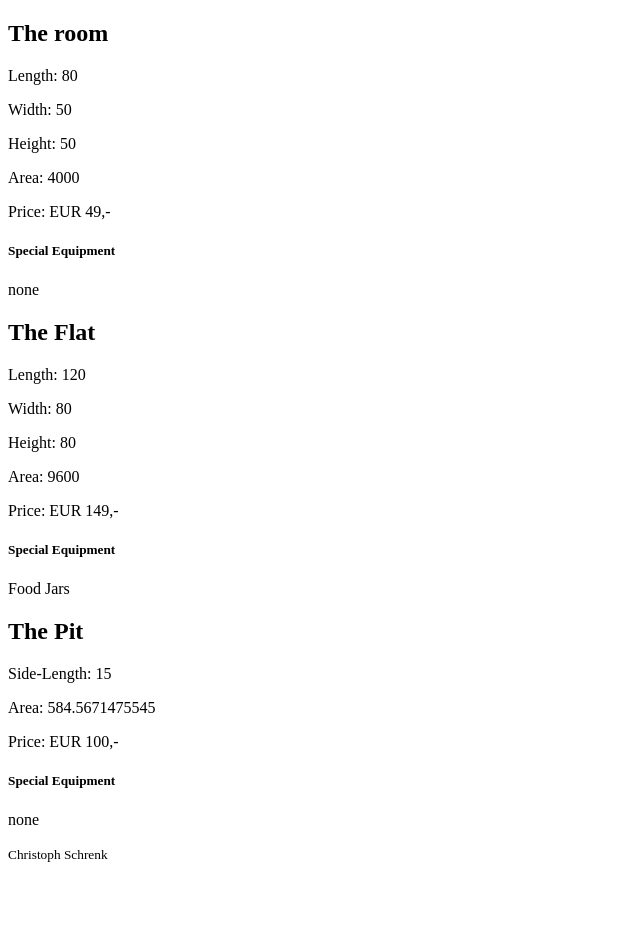
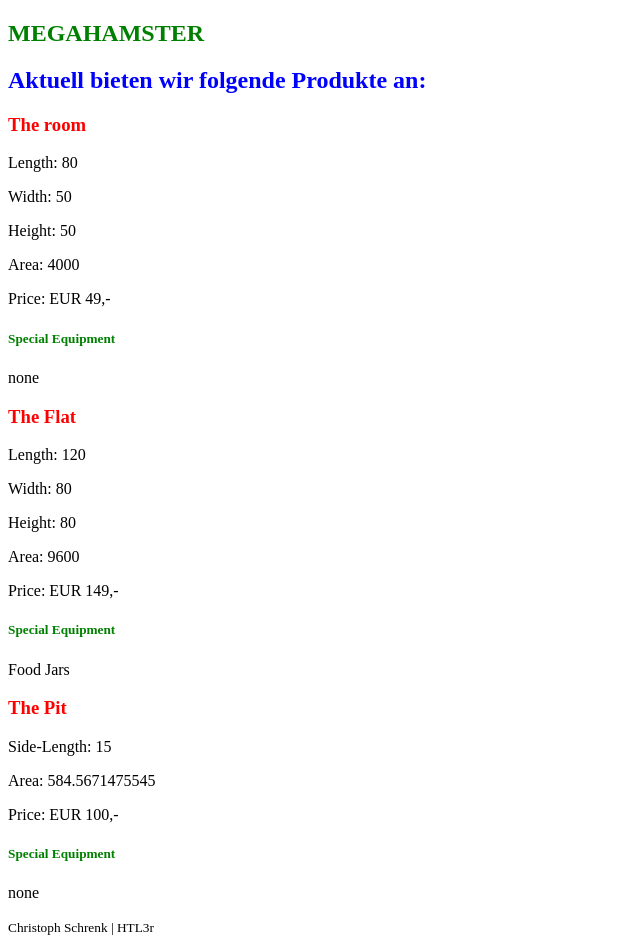
Before and after one commit to Christoph-SCR/MegaHamsterSCR, a PHP site: page / in a window 1280 px wide. Shown: the whole page, without its empty margins (0-640 px from the left). Before the commit the page ends 862 px from the top, so only its background shows below. Run offline with PHP 8.4, Linux system fonts and the light colour scheme.

Commit message:
Abstrakte Klasse/Methode erstellt

```diff
--- a/classes/octagon.php
+++ b/classes/octagon.php
@@ -38,11 +38,11 @@ class octagon extends room {
 
         return <<<ENDE
                 <div class="product">
-                    <h1>$name</h1>
+                    <h3 style="color:red">$name</h3>
                     <p>Side-Length: $sidelength</p>
                     <p>Area: $area</p>
                     <p>Price: $price</p>
-                    <h5>Special Equipment</h5>
+                    <h5 style="color:green">Special Equipment</h5>
                     <p>$features</p>
                 </div>
 ENDE;
--- a/classes/rectangle.php
+++ b/classes/rectangle.php
@@ -7,7 +7,7 @@ class rectangle extends room {
     private $width;
     private $height;
 
-    public function __construct($n, $p, $x, $l, $w, $h)
+public function __construct($n, $p, $x, $l, $w, $h)
     {
         $this->length = $l;
         $this->width = $w;
@@ -44,7 +44,7 @@ class rectangle extends room {
     }
 
 
-    public function toHTML() {
+    public function toHTML(){
         $features = $this->getSpecialFeatures();
         $price = $this->getPreis();
         $length = $this->getLength();
@@ -55,13 +55,13 @@ class rectangle extends room {
 
         return <<<ENDE
              <div class="product">
-                <h1>$name</h1>
+                <h3 style="color:red">$name</h3>
                 <p>Length: $length</p>
                 <p>Width: $width</p>
                 <p>Height: $height</p>
                 <p>Area: $area</p>
                 <p>Price: $price</p>
-                <h5>Special Equipment</h5>
+                <h5 style="color:green">Special Equipment</h5>
                 <p>$features</p>
              </div>
 ENDE;
--- a/classes/room.php
+++ b/classes/room.php
@@ -5,10 +5,10 @@ abstract class room
     private $price;
     private $SpecialFeatures;
 
-    public function __construct($n, $p, $x)
+    public function __construct($name, $preis, $x)
     {
-        $this->name = $n;
-        $this->price = $p;
+        $this->name = $name;
+        $this->price = $preis;
         $this->SpecialFeatures = $x;
     }
 
@@ -41,4 +41,7 @@ abstract class room
         return $this->getName() . ' - ' . $this->getPrice();
     }
 
+    public abstract function toHTML();
+
+    public abstract function getArea();
 }
--- a/index.php
+++ b/index.php
@@ -5,24 +5,25 @@
 </head>
 <body>
     <section id="list-products">
+        <h1 style="color:green">MEGAHAMSTER</h1>
+        <h2 style="color:blue">Aktuell bieten wir folgende Produkte an:</h2>
         <?php
 
         include('classes/room.php');
         include('classes/rectangle.php');
         include('classes/octagon.php');
 
-        $array_rooms = [new rectangle('The room','EUR 49,-','none','80', '50','50')
-            ,new rectangle('The Flat','EUR 149,-','Food Jars','120','80','80')
-            ,new octagon('The Pit','EUR 100,-','none','15')];
+        $array_rooms = [new rectangle('The room','EUR 49,-','none','80', '50','50'),
+            new rectangle('The Flat','EUR 149,-','Food Jars','120','80','80'),
+            new octagon('The Pit','EUR 100,-','none','15')];
 
         foreach ($array_rooms as $room) {
             echo $room -> toHTML();
         }
         ?>
-    </section
     </section>
     <footer id="contact">
-        <p><small>Christoph Schrenk</small></p>
+        <p><small>Christoph Schrenk | HTL3r</small></p>
     </footer>
 </body>
 </html>
```
